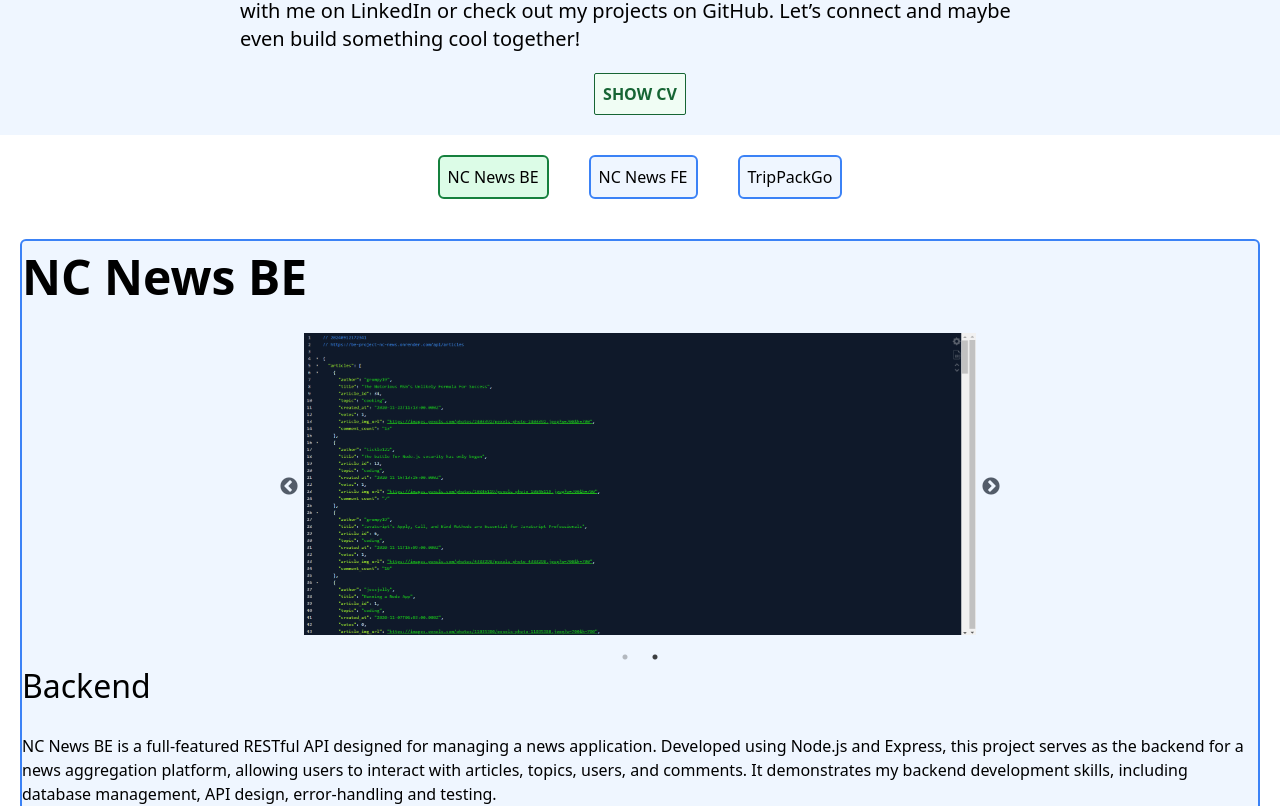
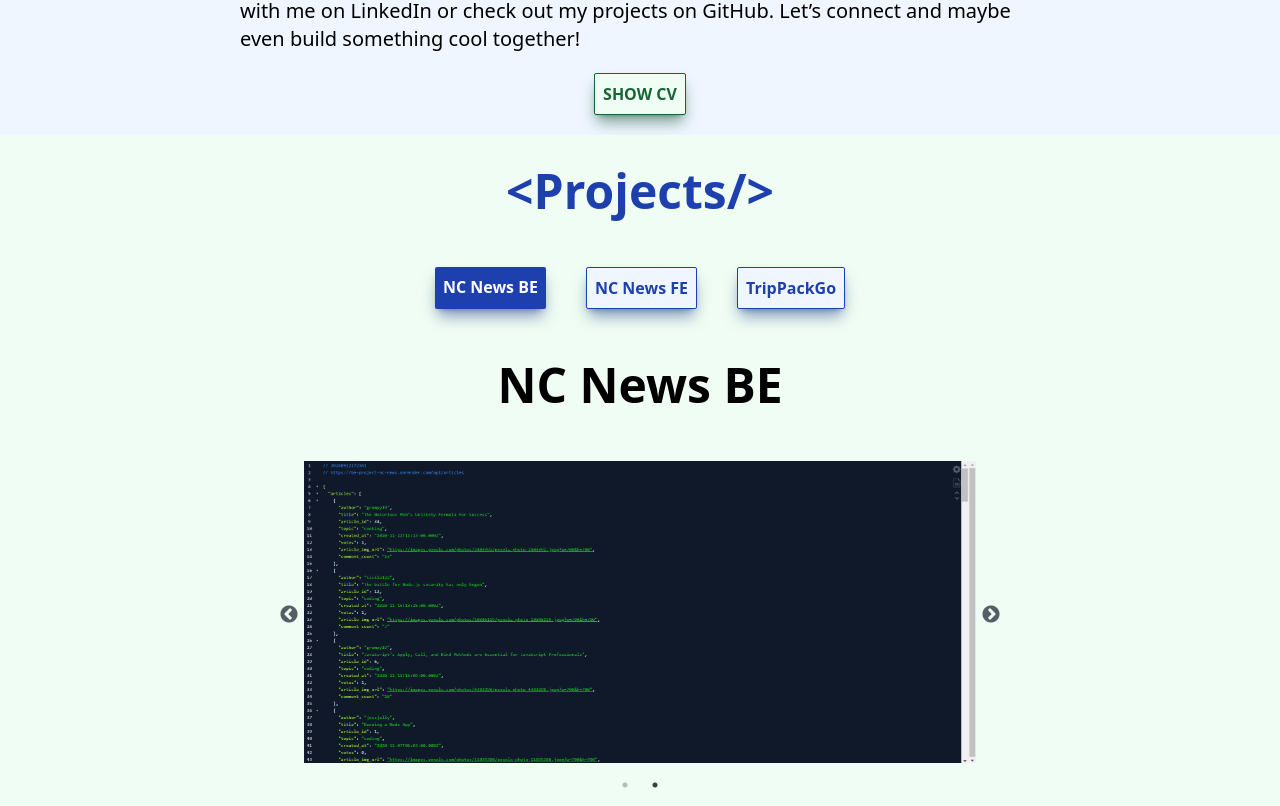
Before and after one commit to ZviHaffner/portfolio-website, a React (Vite) app: page / in a window 1280 px wide. Shown: the part 1700-2506 px from the top of the page. Built offline with nearby package versions, Linux system fonts and the light colour scheme.

Commit message:
Styling improvements

```diff
--- a/src/App.css
+++ b/src/App.css
@@ -13,5 +13,9 @@ h2 {
 }
 
 .green_button {
-  @apply border border-green-800 bg-green-50 p-2 rounded-sm hover:bg-green-100 font-semibold text-green-800
+  @apply border border-green-800 bg-green-50 p-2 rounded-sm hover:bg-green-100 font-semibold text-green-800 shadow-lg shadow-green-900/50
 }
+
+.blue_button {
+  @apply border border-blue-800 bg-blue-50 p-2 rounded-sm hover:bg-blue-100 font-semibold text-blue-800 shadow-lg shadow-blue-900/50
+}
--- a/src/components/GalleryCarousel.jsx
+++ b/src/components/GalleryCarousel.jsx
@@ -12,7 +12,7 @@ export default function GalleryCarousel({gallery}) {
   };
 
   return (
-    <div className="w-full max-w-2xl mx-auto m-5">
+    <div className="w-full max-w-2xl mx-auto m-10">
       <Slider {...settings}>
         {gallery.map((image)=> {
           return (
--- a/src/components/ProjectCard.jsx
+++ b/src/components/ProjectCard.jsx
@@ -2,11 +2,11 @@ import GalleryCarousel from "./GalleryCarousel";
 
 const ProjectCard = ({ project, name }) => {
   return (
-    <div className="border-2 border-blue-500 bg-blue-50 rounded-md m-5">
+    <div className="m-5 lg:px-60">
       <h1>{name}</h1>
       {project.gallery ? <GalleryCarousel gallery={project.gallery} /> : null}
       {project.video ? (
-        <video src="/6026heroes.mp4" width="320" controls className="mx-auto" />
+        <video src="/6026heroes.mp4" width="320" controls className="mx-auto m-10" />
       ) : null}
       <h2>{project.subtitle}</h2>
       <br />
@@ -24,7 +24,7 @@ const ProjectCard = ({ project, name }) => {
         return (
           <p key={link}>
             {key}:{" "}
-            <a href={link} target="_blank" className="hover:text-blue-600">
+            <a href={link} target="_blank" className="text-blue-600 hover:underline">
               {link}
             </a>
           </p>
--- a/src/components/Projects.jsx
+++ b/src/components/Projects.jsx
@@ -7,12 +7,19 @@ const Projects = () => {
   const [selectedProject, setSelectedProject] = useState("NC News BE");
 
   return (
-    <div id="projects">
-      <ProjectsNav selectedProject={selectedProject} setSelectedProject={setSelectedProject} projects={projects} />
+    <div id="projects" className="bg-green-50 text-center">
+      <h1 className="text-center m-5 text-blue-800">
+        {"<"}Projects{"/>"}
+      </h1>
+      <ProjectsNav
+        selectedProject={selectedProject}
+        setSelectedProject={setSelectedProject}
+        projects={projects}
+      />
       {Object.keys(projects).map((key) => {
         if (key === selectedProject) {
           const project = projects[key];
-          return <ProjectCard project={project} name={key} key={key} />;
+          return <ProjectCard project={project} name={key} key={project.id} />;
         }
       })}
     </div>
--- a/src/components/ProjectsNav.jsx
+++ b/src/components/ProjectsNav.jsx
@@ -9,10 +9,10 @@ const ProjectsNav = ({ selectedProject, setSelectedProject, projects }) => {
 
           return (
             <li
-              className={`border-2 rounded-md p-2 m-5 cursor-pointer ${
+              className={`m-5 cursor-pointer ${
                 isSelected
-                  ? "border-green-700 bg-green-100"
-                  : "border-blue-500 bg-blue-50 hover:bg-green-50"
+                  ? "bg-blue-800 p-2 rounded-sm font-semibold text-white shadow-lg shadow-blue-900/50"
+                  : "blue_button"
               }`}
               onClick={() => setSelectedProject(project)}
               key={project}
```
